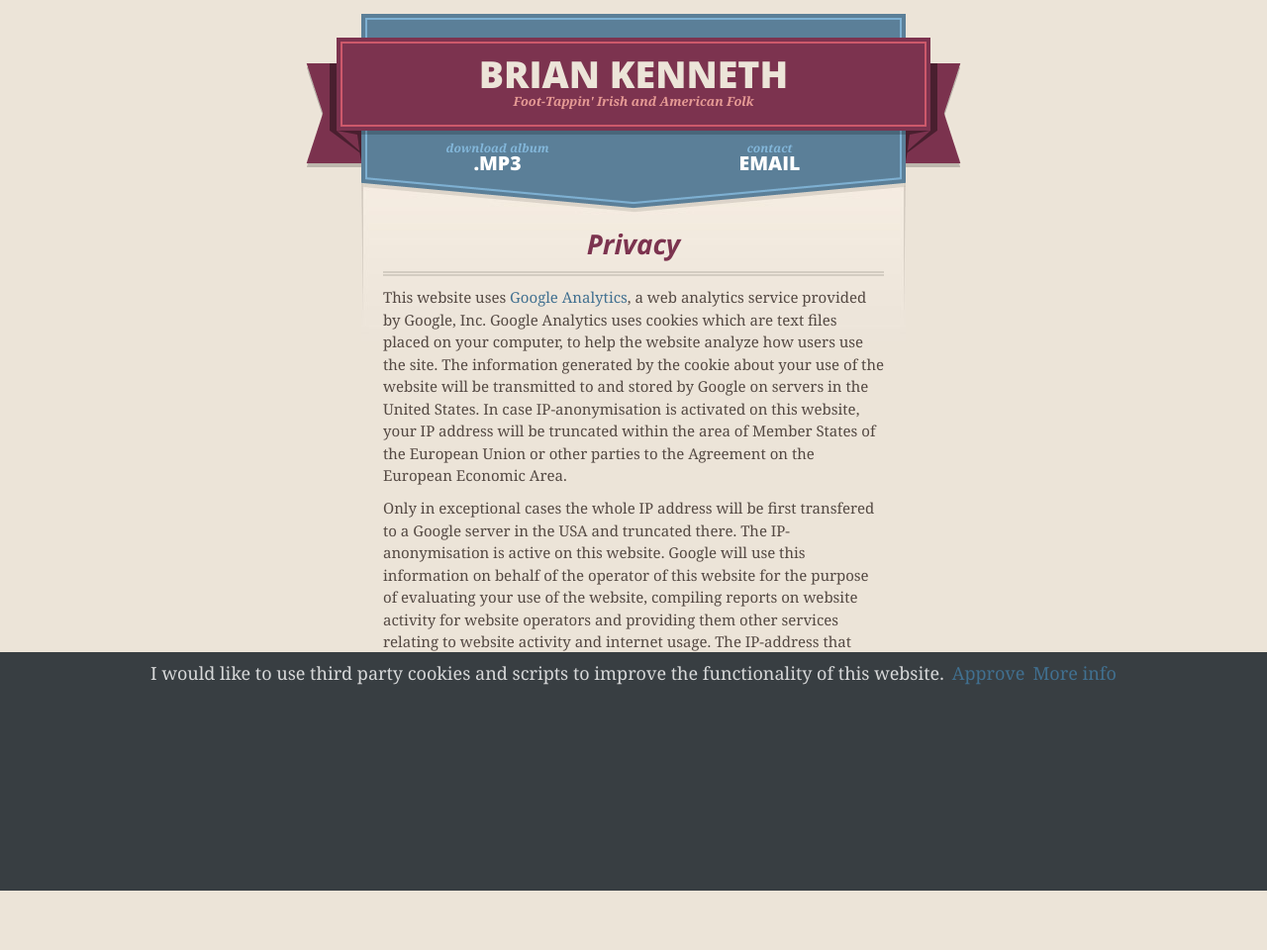
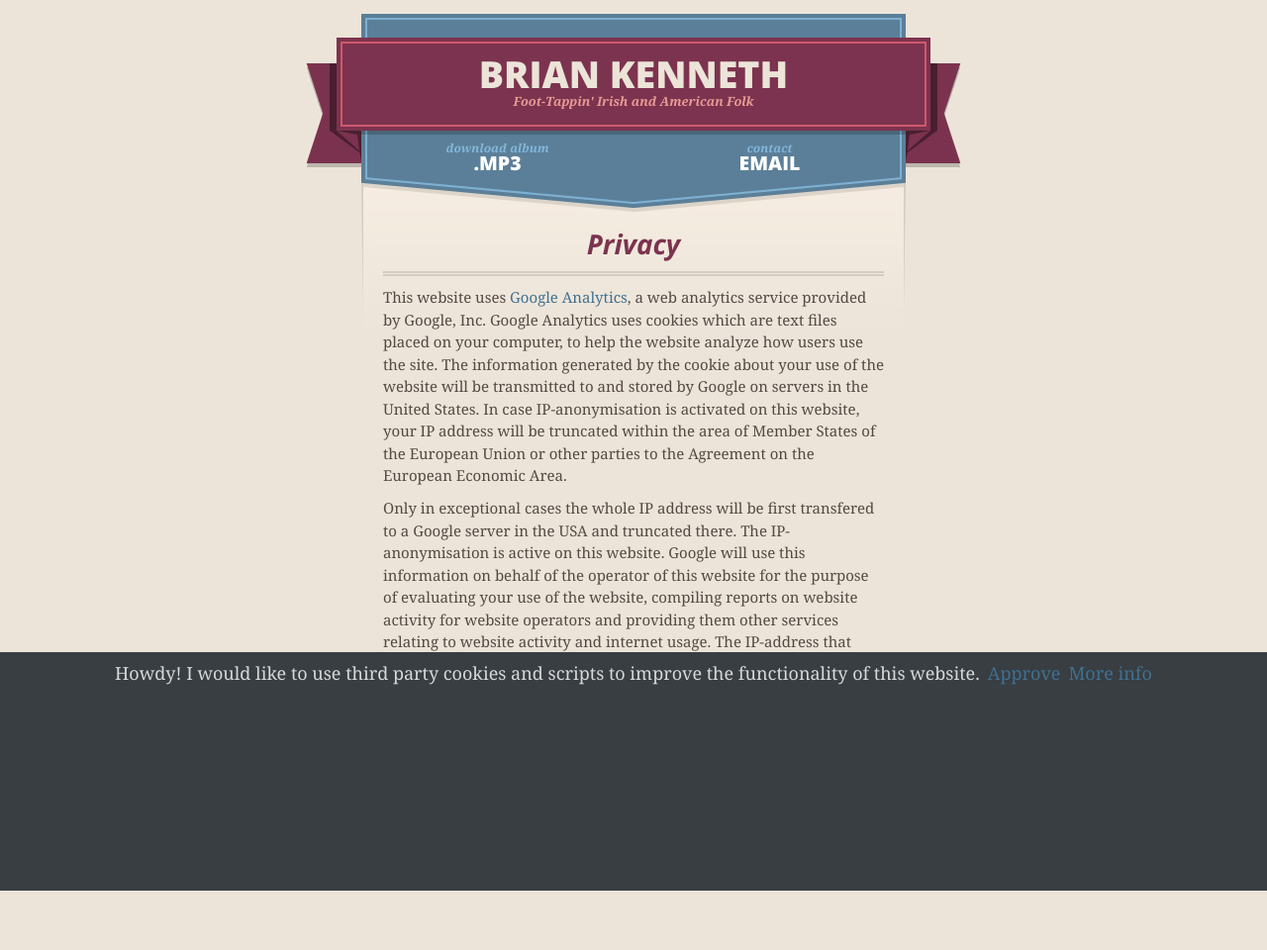
Before and after one commit to BrianInGermany/briankennethmusic, a Jekyll site: the page built from privacy.md, in a window 1280 px wide. Shown: the whole page at 99% size. Built offline with Jekyll 4.4.1, drawn with Linux system fonts in a browser that asks for light colours; our own code applies the rules of GitHub Pages for plain Markdown files; comment, search, counter and statistics services are not loaded.

Commit message:
edited cookie text

```diff
--- a/_includes/cookie-consent.html
+++ b/_includes/cookie-consent.html
@@ -6,7 +6,7 @@
         #cookie-notice a {position: relative; bottom: 4px;}
     }
 </style>
-<div id="cookie-notice" style="z-index:10"><span>I would like to use third party cookies and scripts to improve the functionality of this website.</span><a id="cookie-notice-accept" class="btn btn-primary btn-sm">Approve</a><a href="/privacy" class="btn btn-primary btn-sm">More info</a></div>
+<div id="cookie-notice" style="z-index:10"><span>Howdy! I would like to use third party cookies and scripts to improve the functionality of this website.</span><a id="cookie-notice-accept" class="btn btn-primary btn-sm">Approve</a><a href="/privacy" class="btn btn-primary btn-sm">More info</a></div>
 <script async src="https://www.googletagmanager.com/gtag/js?id=UA-167215050-1"></script>
 <script>
 window.dataLayer = window.dataLayer || [];
```
